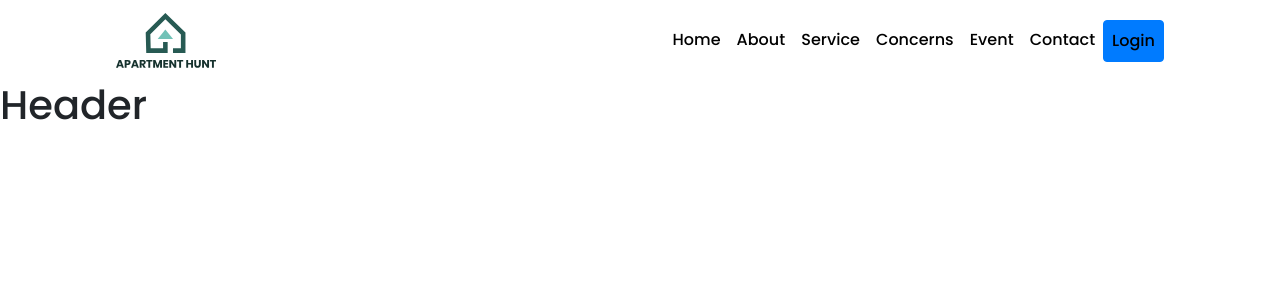
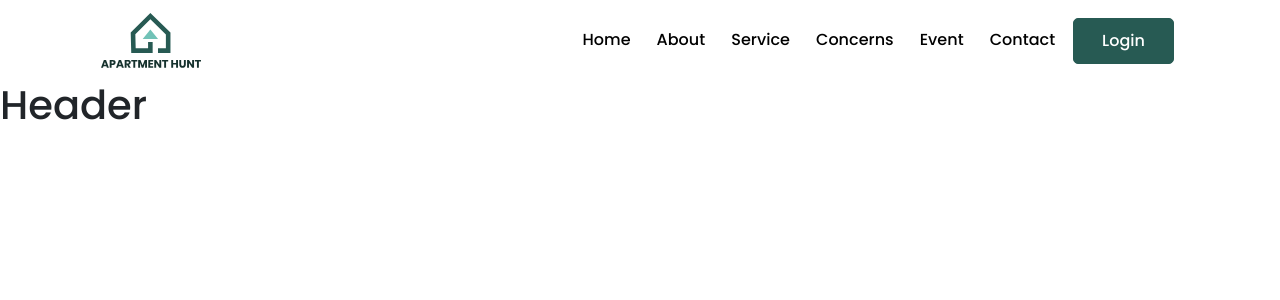
Before and after one commit to MsiIslam20/apartment-hunt, a React (Create React App) app: page / in a window 1280 px wide. Shown: the top 300 px of the page. Built offline with nearby package versions, Linux system fonts and the light colour scheme.

Commit message:
upload file

```diff
--- a/src/components/Nav/Nav.js
+++ b/src/components/Nav/Nav.js
@@ -35,7 +35,7 @@ const Nav = () => {
                                 <li className="nav-item">
                                     <a className="nav-link" href="#0">Contact</a>
                                 </li>
-                                <li className="nav-item">
+                                <li className="nav-item nav_btn">
                                     <a className="nav-link btn btn-primary" href="#0">Login</a>
                                 </li>
                             </ul>
--- a/src/components/Nav/nav.css
+++ b/src/components/Nav/nav.css
@@ -1,5 +1,11 @@
 body{
     font-family: 'Poppins', sans-serif !important;
+}
+.container{
+    max-width: 1170px;
+}
+.mh-header ul li{
+    padding: 0px 5px;
 }
 .mh-header ul li a{
     font-weight: 500;
@@ -7,4 +13,12 @@ body{
     line-height: 24px;
     letter-spacing: 0.0015em;
     color: #000000;
+    padding: 10px 0px;
 }
+.nav_btn a{
+    background: #275A53;
+    border: 1px solid #275A53;
+    border-radius: 5px;
+    color: #ffffff !important;
+    padding: 10px 28px !important;
+}
```
Also changed, not shown: 1 other file (tests, documents, lock files or other folders).
